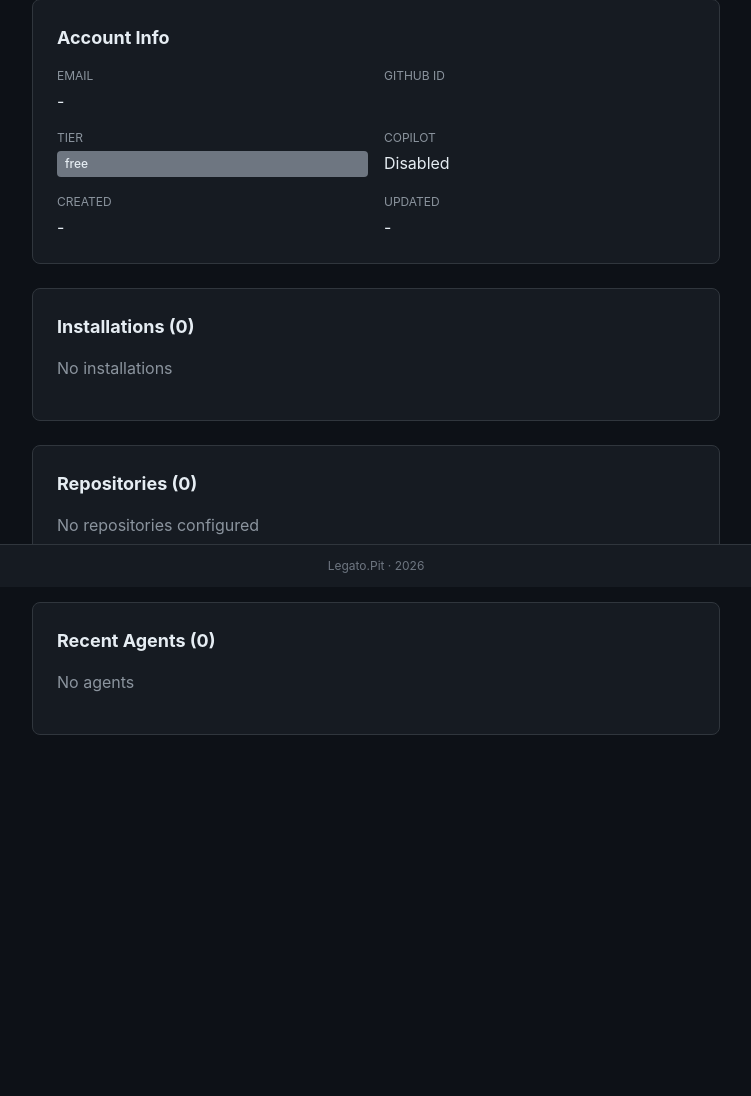
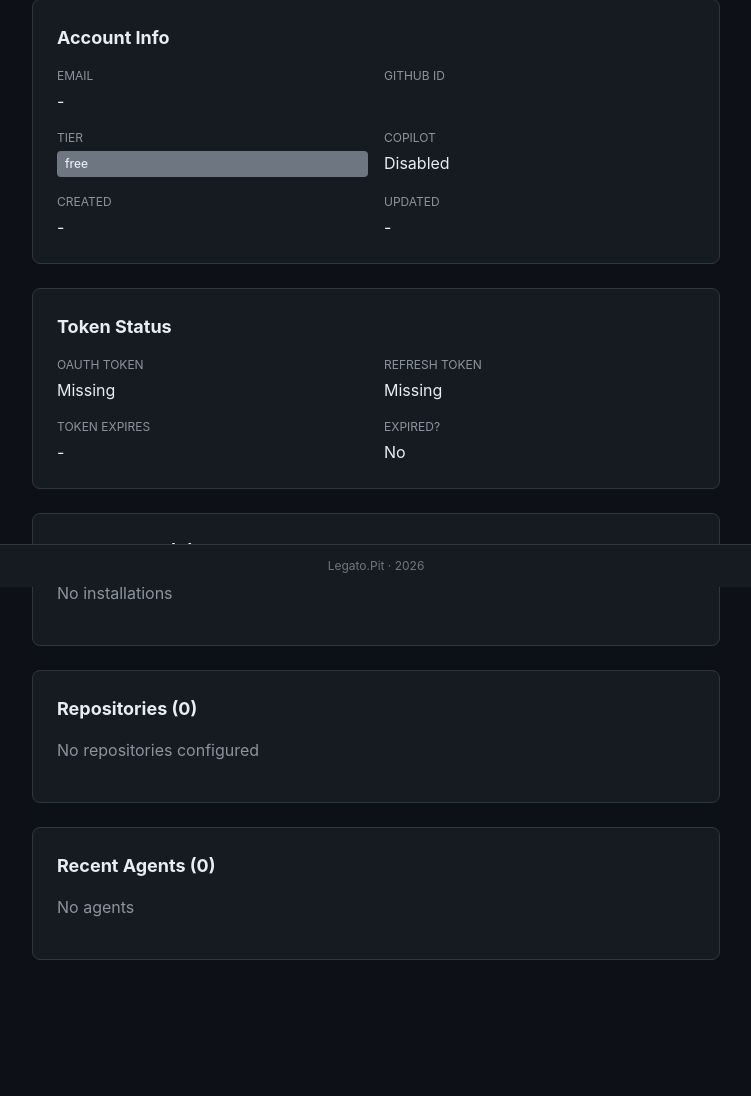
Before and after one commit to bobbyhiddn/Legato.Pit, a Flask app: template src/legato_pit/templates/admin/user_detail.html in a window 1280 px wide. Shown: the part 213-1309 px from the top of the page, without its empty margins (264-1015 px from the left). Before the commit the page ends 948 px from the top, so only its background shows below. Run offline with Flask 3, Linux system fonts and the light colour scheme; the template is opened without the code that fills it, so the values that code supplies are empty; data comes from the database, SQL or seed files in the repository.

Commit message:
oauth timing

```diff
--- a/src/legato_pit/auth.py
+++ b/src/legato_pit/auth.py
@@ -1785,11 +1785,18 @@ def _get_user_oauth_token(user_id: str) -> Optional[str]:
 
     # Try to refresh using refresh_token
     if row['refresh_token_encrypted']:
+        logger.info(f"Attempting token refresh for user {user_id}")
         refresh_token = decrypt_for_user(user_id, row['refresh_token_encrypted'])
         if refresh_token:
             new_token = _refresh_oauth_token(user_id, refresh_token)
             if new_token:
                 return new_token
+            else:
+                logger.warning(f"Token refresh failed for user {user_id}")
+        else:
+            logger.warning(f"Could not decrypt refresh token for user {user_id}")
+    else:
+        logger.warning(f"No refresh token stored for user {user_id}")
 
     # Last resort: return possibly-expired token (might still work)
     if row['oauth_token_encrypted']:
@@ -1813,7 +1820,10 @@ def _refresh_oauth_token(user_id: str, refresh_token: str) -> Optional[str]:
     client_secret = current_app.config.get('GITHUB_CLIENT_SECRET')
 
     if not client_id or not client_secret:
+        logger.warning(f"Cannot refresh token: GITHUB_CLIENT_ID or GITHUB_CLIENT_SECRET not configured")
         return None
+
+    logger.info(f"Attempting to refresh OAuth token for user {user_id}")
 
     try:
         resp = requests.post(
@@ -1832,6 +1842,10 @@ def _refresh_oauth_token(user_id: str, refresh_token: str) -> Optional[str]:
             data = resp.json()
             new_token = data.get('access_token')
             new_refresh = data.get('refresh_token')
+
+            if data.get('error'):
+                logger.warning(f"GitHub token refresh error: {data.get('error')} - {data.get('error_description')}")
+                return None
 
             if new_token:
                 # Store the new tokens
--- a/src/legato_pit/templates/admin/user_detail.html
+++ b/src/legato_pit/templates/admin/user_detail.html
@@ -63,6 +63,9 @@
     .info-item span {
         color: var(--text-primary, #e6edf3);
     }
+    .status-ok { color: #3fb950; }
+    .status-warn { color: #d29922; }
+    .status-error { color: #f85149; }
     .item-list {
         list-style: none;
         padding: 0;
@@ -141,6 +144,36 @@
             <div class="info-item">
                 <label>Updated</label>
                 <span>{{ profile.updated_at[:19] if profile.updated_at else '-' }}</span>
+            </div>
+        </div>
+    </div>
+
+    <div class="section">
+        <h2>Token Status</h2>
+        <div class="info-grid">
+            <div class="info-item">
+                <label>OAuth Token</label>
+                <span class="{% if profile.token_status.has_oauth_token %}status-ok{% else %}status-error{% endif %}">
+                    {{ 'Present' if profile.token_status.has_oauth_token else 'Missing' }}
+                </span>
+            </div>
+            <div class="info-item">
+                <label>Refresh Token</label>
+                <span class="{% if profile.token_status.has_refresh_token %}status-ok{% else %}status-warn{% endif %}">
+                    {{ 'Present' if profile.token_status.has_refresh_token else 'Missing' }}
+                </span>
+            </div>
+            <div class="info-item">
+                <label>Token Expires</label>
+                <span>{{ profile.token_status.oauth_expires_at[:19] if profile.token_status.oauth_expires_at else '-' }}</span>
+            </div>
+            <div class="info-item">
+                <label>Expired?</label>
+                <span class="{% if profile.token_status.is_expired %}status-error{% else %}status-ok{% endif %}">
+                    {% if profile.token_status.is_expired == None %}Unknown
+                    {% elif profile.token_status.is_expired %}Yes - needs re-auth
+                    {% else %}No{% endif %}
+                </span>
             </div>
         </div>
     </div>
```
Also changed, not shown: src/legato_pit/admin.py (+28 -0 lines).
